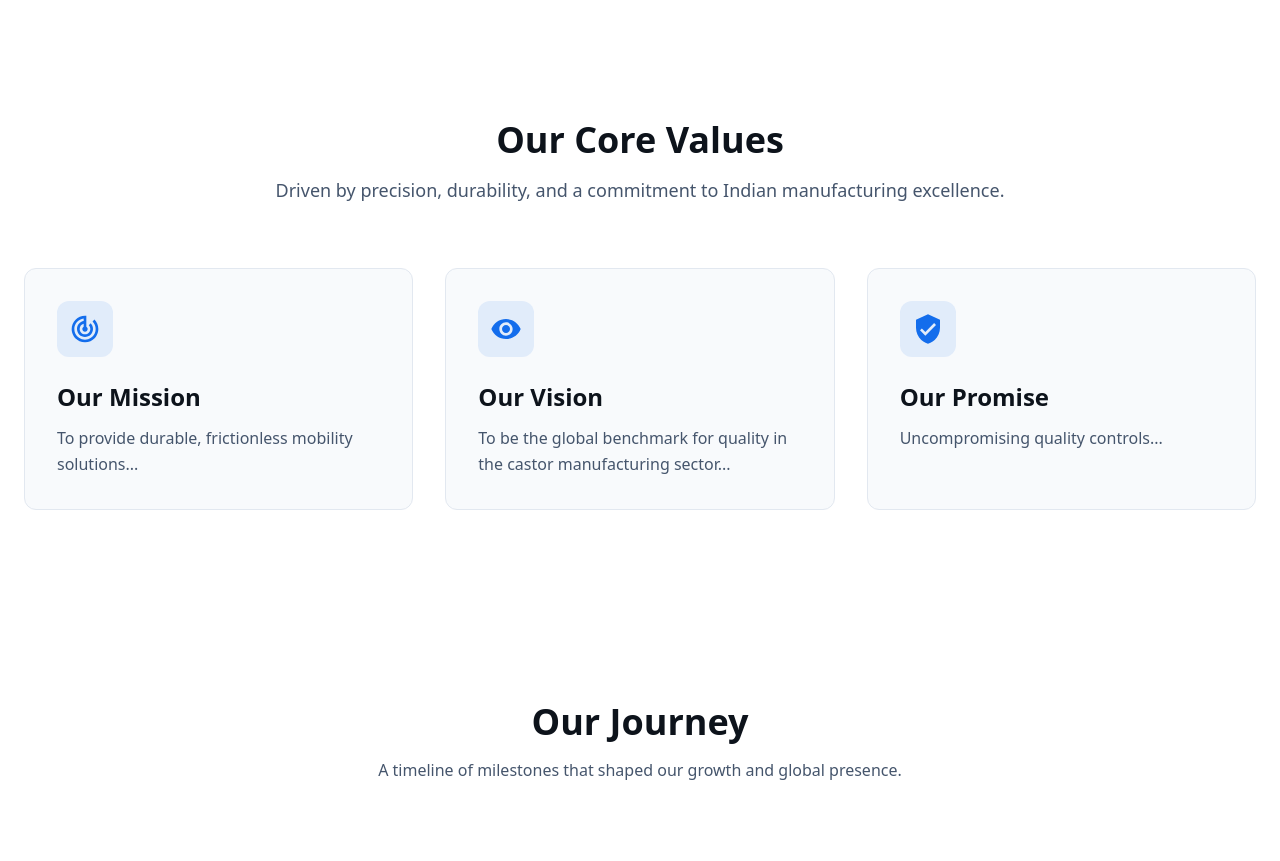
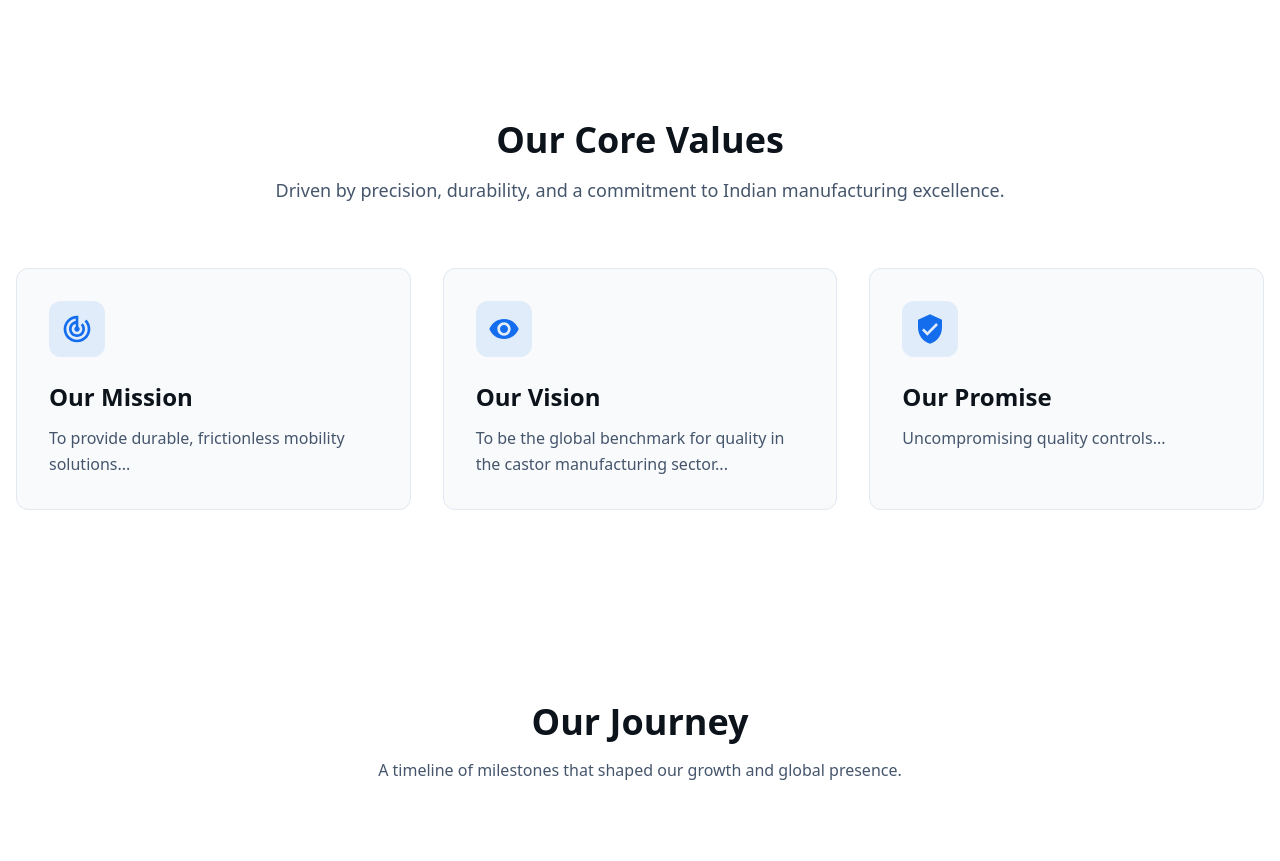
Before and after one commit to kritika799/castorwheels, a React (Vite) app: page /about in a window 1280 px wide. Shown: the part 1440-2301 px from the top of the page. Built offline with nearby package versions, Linux system fonts and the light colour scheme.

Commit message:
test commit

```diff
--- a/src/pages/About.jsx
+++ b/src/pages/About.jsx
@@ -124,7 +124,7 @@
 
       {/* Core Values */}
       <section className="w-full bg-white dark:bg-[#1a2634] py-16 lg:py-24">
-        <div className="max-w-7xl mx-auto px-6">
+        <div className="max-w-7xl mx-auto px-4">
           <div className="text-center max-w-3xl mx-auto mb-12 lg:mb-16">
             <h2 className="text-3xl lg:text-4xl font-bold mb-4">
               Our Core Values
```
